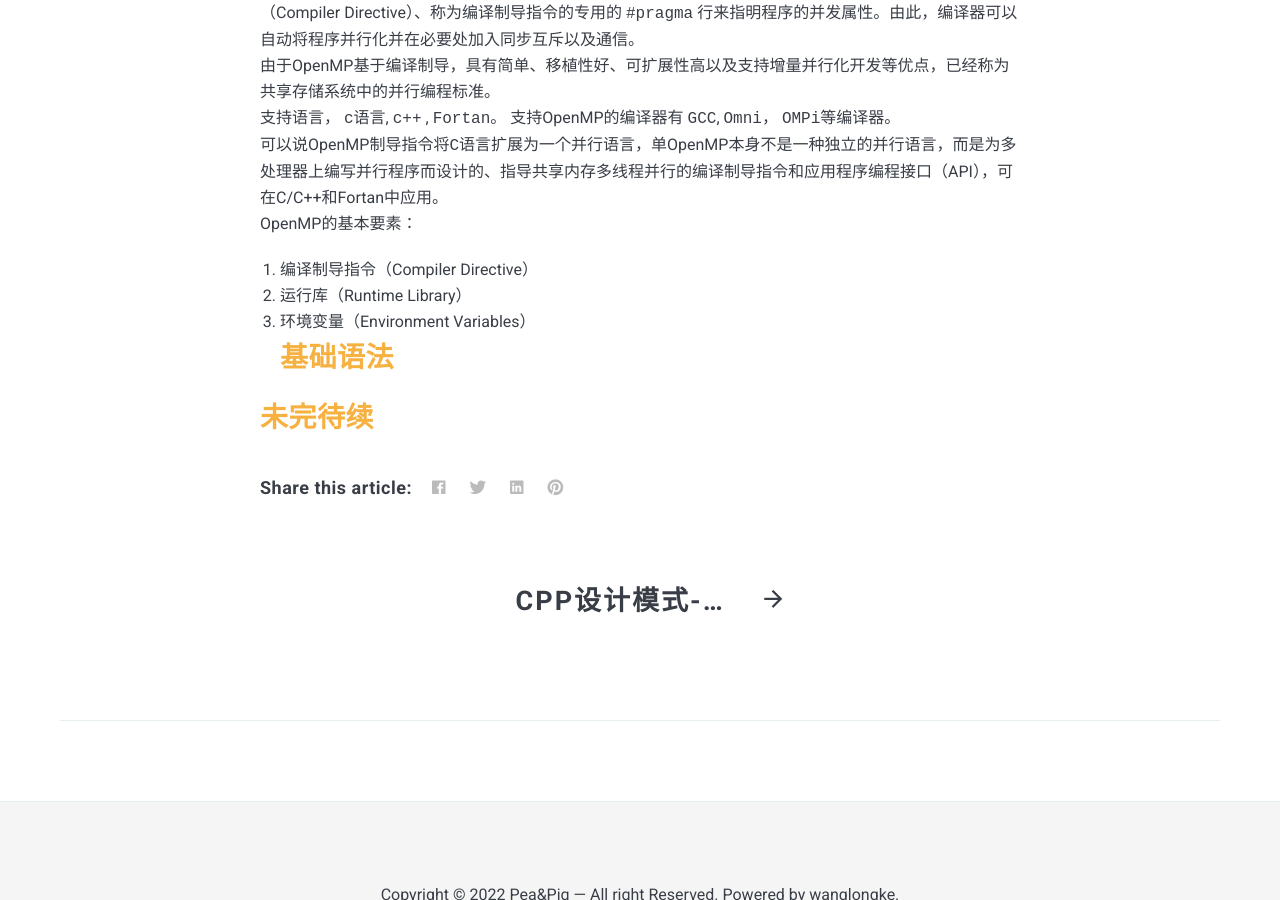
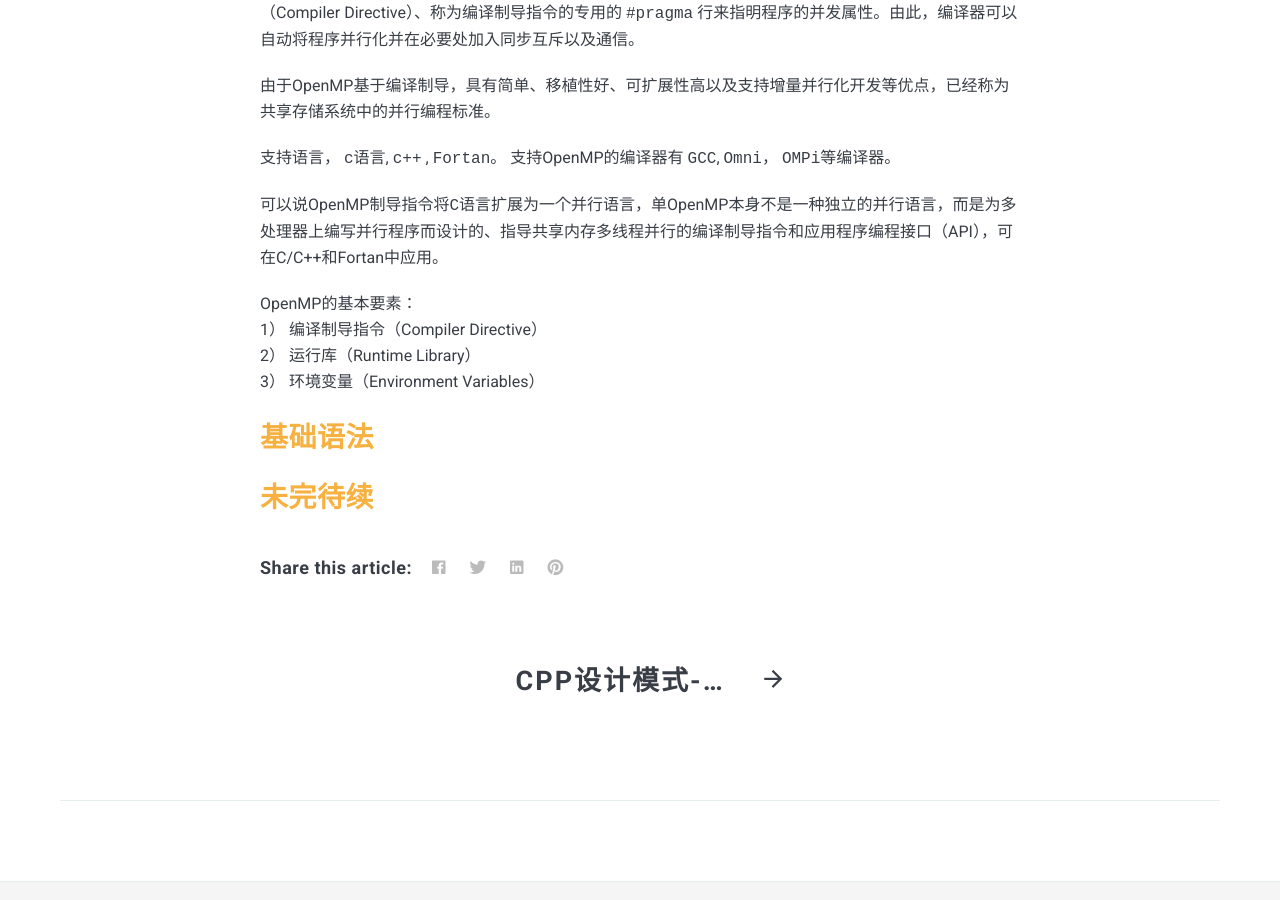
Before and after one commit to Wanglongke/wanglongke.github.io, a Jekyll site: the page built from _posts/2022-01-27-openmpLearning.markdown, in a window 1280 px wide and 900 px high, scrolled down 709 px. Built offline with Jekyll 4.4.1, drawn with Linux system fonts in a browser that asks for light colours; nearby versions of some CDN libraries.

Commit message:
“update”

````diff
--- a/_posts/2022-01-27-openmpLearning.markdown
+++ b/_posts/2022-01-27-openmpLearning.markdown
@@ -14,13 +14,17 @@ description: 多线程并行工具的学习与练习
 
 ## [简介](#目录)
 OpenMP(Open Multi-Processing) 属于共享内存编程模型的技术，程序员通过在源代码中加入指导性注释（Compiler Directive）、称为编译制导指令的专用的 ```#pragma``` 行来指明程序的并发属性。由此，编译器可以自动将程序并行化并在必要处加入同步互斥以及通信。
+
 由于OpenMP基于编译制导，具有简单、移植性好、可扩展性高以及支持增量并行化开发等优点，已经称为共享存储系统中的并行编程标准。
+
 支持语言，  ```c语言```, ```c++``` , ```Fortan```。 支持OpenMP的编译器有 ```GCC```, ```Omni```， ```OMPi```等编译器。
+
 可以说OpenMP制导指令将```C语言```扩展为一个并行语言，单OpenMP本身不是一种独立的并行语言，而是为多处理器上编写并行程序而设计的、指导共享内存多线程并行的编译制导指令和应用程序编程接口（API），可在C/C++和Fortan中应用。
+
 OpenMP的基本要素：
-1. 编译制导指令（Compiler Directive）
-2. 运行库（Runtime Library）
-3. 环境变量（Environment Variables）
+1） 编译制导指令（Compiler Directive）
+2） 运行库（Runtime Library）
+3） 环境变量（Environment Variables）
 ## [基础语法](#目录)
 
 ## [未完待续](#目录)
````
